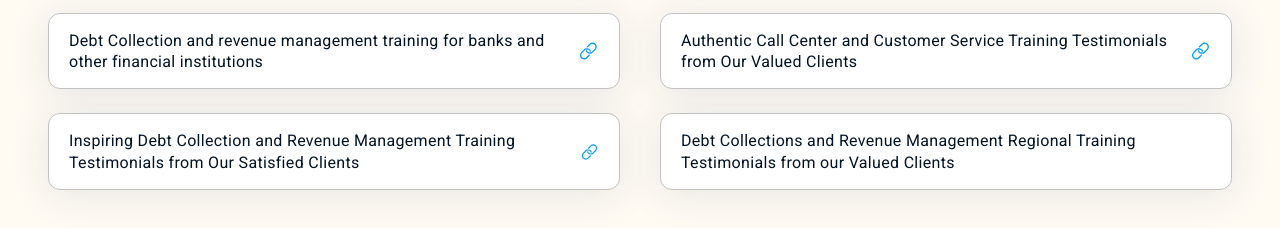
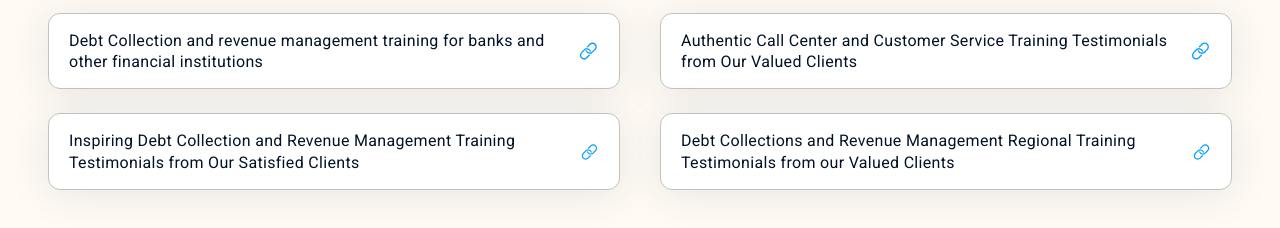
Before and after one commit to rishabh4614/cohenandklein, a React (Vite) app: page / in a window 1280 px wide. Shown: the part 840-1068 px from the top of the page. Built offline with nearby package versions, Linux system fonts and the light colour scheme.

Commit message:
attachement logo added

```diff
--- a/src/Components/Testimonial/Testimonial.jsx
+++ b/src/Components/Testimonial/Testimonial.jsx
@@ -54,8 +54,8 @@ const Testimonial = () => {
                 </Link>
                 <IoIosLink className="text-[#039EFF] h-7 w-7 cursor-pointer" />
               </div>
+
               <div className="  flex gap-3 items-center max-w-[660px]  border-[1px] border-[#C2C2C2] px-5 py-4 rounded-xl bg-white shadow-[0_4px_40px_rgba(1,61,123,0.10)]">
-
                 <Link
                   to="#"
                   className="text-[#021326] sm:text-[16px] text-xs tracking-[0.02em] "
@@ -65,7 +65,7 @@ const Testimonial = () => {
                 >
                   Debt Collections and Revenue Management Regional Training Testimonials from our Valued Clients
                 </Link>
-
+                <IoIosLink className="text-[#039EFF] h-7 w-7 cursor-pointer" />
               </div>
             </div>
           </div>
```
